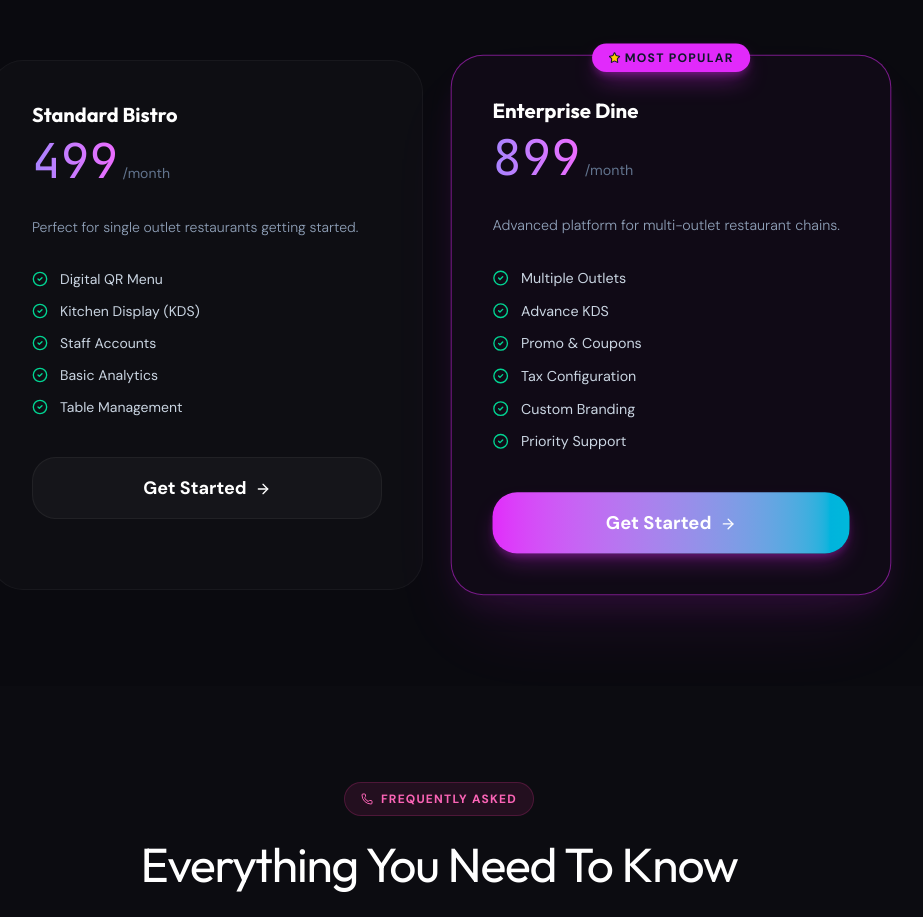
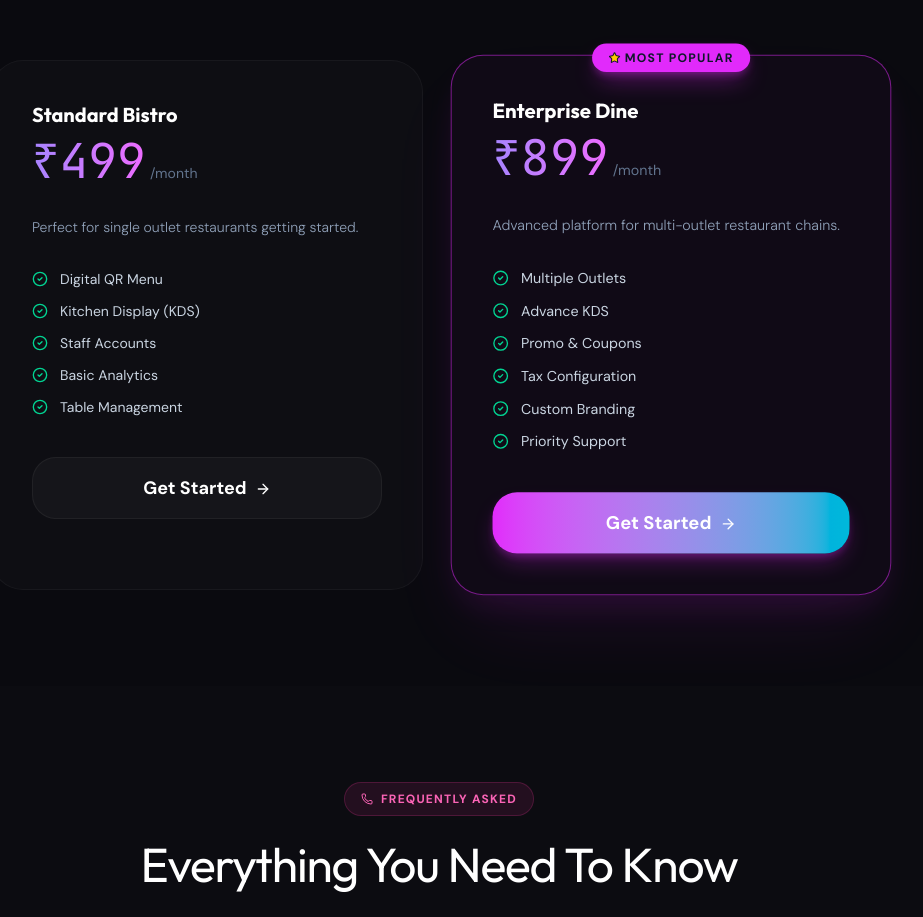
Before and after one commit to Prakashjangid25/MenuMate, a React (Vite) app: page / in a window 1280 px wide. Shown: the part 4160-5077 px from the top of the page, without its empty margins (201-1124 px from the left). Built offline with nearby package versions, Linux system fonts and the light colour scheme; no server answers; the database is empty.

Commit message:
Add rupee symbol before pricing amounts

```diff
--- a/src/components/LandingPage.jsx
+++ b/src/components/LandingPage.jsx
@@ -740,7 +740,7 @@ export default function LandingPage() {
                 )}
                 <h3 className="text-xl font-bold font-display mb-2">{plan.name}</h3>
                 <div className="flex items-baseline gap-1 mb-8">
-                  <span className="text-4xl md:text-5xl font-extrabord font-mono text-transparent bg-clip-text bg-gradient-to-r from-violet-400 to-fuchsia-400">{plan.price}</span>
+                  <span className="text-4xl md:text-5xl font-extrabord font-mono text-transparent bg-clip-text bg-gradient-to-r from-violet-400 to-fuchsia-400">₹{plan.price}</span>
                   <span className="text-slate-500 text-sm">{plan.period}</span>
                 </div>
                 <p className="text-sm text-slate-400 font-light mb-8">{plan.desc}</p>
```
